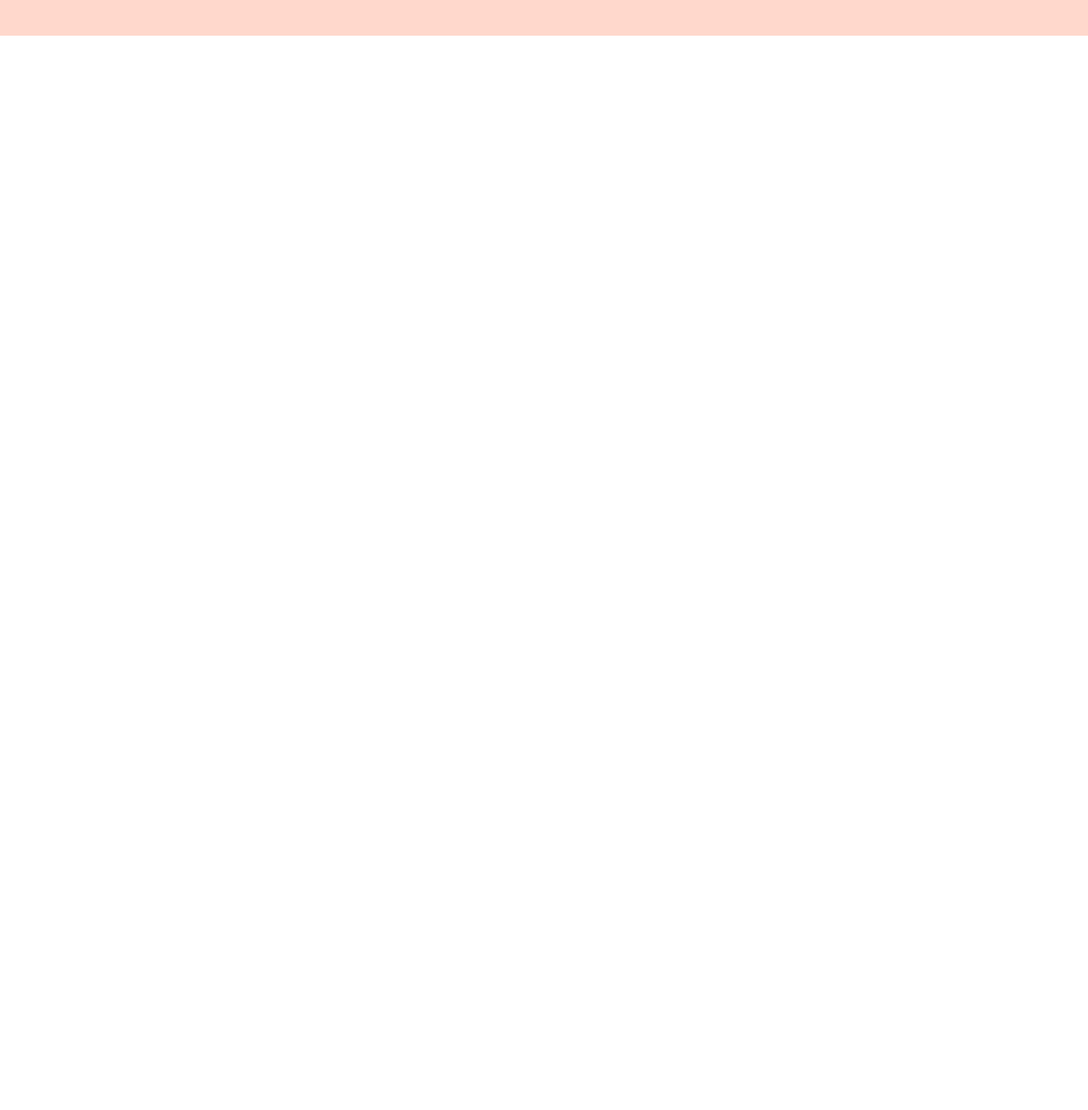
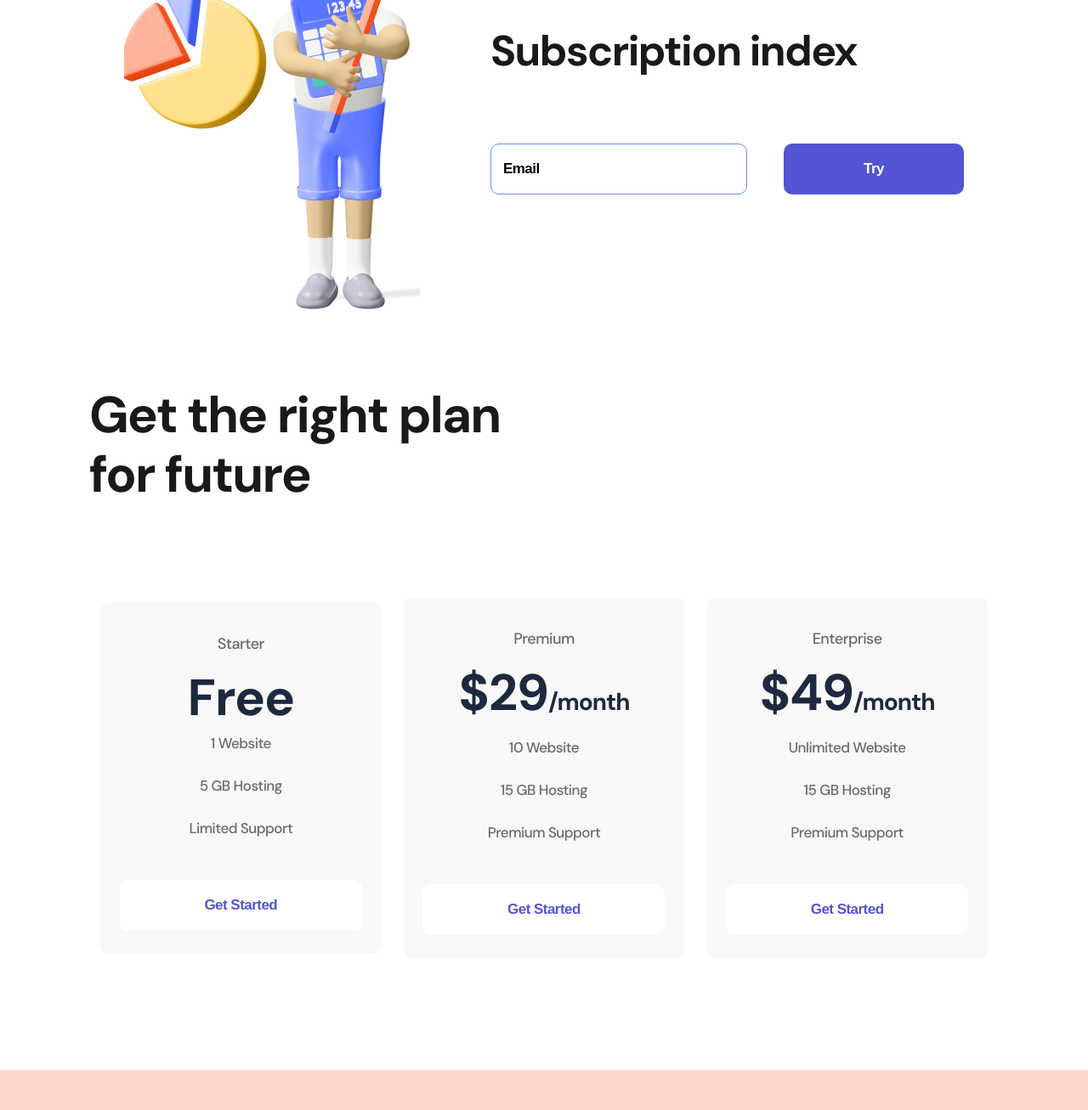
Before and after one commit to sgkocha/project, a plain HTML site: page index.html in a window 1280 px wide. Shown: the part 973-2280 px from the top of the page at 85% size. Before the commit the page ends 1015 px from the top, so only its background shows below. Drawn offline with Linux system fonts and the light colour scheme.

Commit message:
Project 0.3

```diff
--- a/css/style.css
+++ b/css/style.css
@@ -1,20 +1,25 @@
-*{
+* {
   margin: 0;
   padding: 0;
   font-size: 16px;
 }
 body {
-  font-family: 'DM Sans', sans-serif;
+  font-family: "DM Sans", sans-serif;
 }
 .container {
   max-width: 1070px;
   margin: 0 auto;
 }
-.header, .footer {
+.header,
+.footer {
   background-color: rgba(255, 113, 67, 0.27);
   padding: 38px 0 48px;
 }
-.header__flex, .footer__flex, .about{
+.header__flex,
+.footer__flex,
+.about,
+.subscribe,
+.plan__flex {
   display: flex;
   justify-content: space-around;
   align-items: center;
@@ -79,26 +84,124 @@ body {
   max-width: 410px;
   margin-bottom: 50px;
 }
-.button__violet{
-    background: #5454D4;
+.button__violet {
+  background: #5454d4;
 }
-.button__violet:hover{
+.button__violet:hover {
   background: #3434f3;
   transition: 500ms;
 }
-.button__transparent{
+.button__transparent {
   background: none;
-    color: #5454D4;
-    border: 1px solid #5454D4;
+  color: #5454d4;
+  border: 1px solid #5454d4;
   margin-left: 35px;
 }
-.button__transparent:hover{
+.button__transparent:hover {
   color: #a4a4cf;
   transition: 500ms;
 }
 .footer {
   padding: 53px 0;
 }
-.footer__logo{
+.footer__logo {
   margin-left: -100px;
 }
+.subscribe {
+  margin-bottom: 85px;
+}
+.subscribe__title {
+  font-style: normal;
+  font-weight: 700;
+  font-size: 50px;
+  line-height: 57px;
+  letter-spacing: -1.56316px;
+  color: #19191b;
+  margin-bottom: 80px;
+}
+.input {
+  width: 302px;
+  height: 60px;
+  border-radius: 10px;
+  border: 1px solid #7087ff;
+  padding-left: 14px;
+  box-sizing: border-box;
+  margin-right: 39px;
+}
+.input::placeholder,
+.input {
+  font-weight: 700;
+  font-size: 17px;
+  line-height: 22px;
+  letter-spacing: -0.531474px;
+  color: #000000;
+}
+.input:focus {
+  outline: none;
+}
+.plan {
+  margin-bottom: 132px;
+}
+.plan__title {
+  font-weight: bold;
+  font-size: 60px;
+  line-height: 70px;
+  letter-spacing: -1.87579px;
+  color: #19191b;
+  max-width: 504px;
+  margin-bottom: 110px;
+}
+.item {
+  width: 330px;
+  background: #f8f8f8;
+  border-radius: 10px;
+  text-align: center;
+  padding: 34px 0 27px;
+}
+.item:hover {
+  transition: 500ms;
+  background: #ff7143;
+  box-shadow: 0px 32px 34px rgba(255, 112, 59, 0.317827);
+}
+.item:hover .item__text,
+.item:hover .item__title,
+.item:hover .item__li {
+  transition: 500ms;
+  color: white;
+}
+.item__text {
+  font-size: 18px;
+  line-height: 28px;
+  letter-spacing: -0.562737px;
+  color: #696871;
+  margin-bottom: 22px;
+}
+.item__title {
+  font-weight: bold;
+  font-size: 60px;
+  line-height: 56px;
+  letter-spacing: -1.03448px;
+  color: #1d293f;
+}
+.item__title span {
+  font-size: 28px;
+  margin: 22px 0 28px;
+}
+.item__li {
+  list-style: none;
+  font-size: 17px;
+  line-height: 50px;
+  letter-spacing: -0.531474px;
+  color: #696871;
+}
+.button__item {
+  width: 285px;
+  background: white;
+  color: #5454d4;
+  margin-top: 36px;
+}
+
+.item:hover .button__item {
+  background-color: white;
+  transition: 500ms;
+}
--- a/index.html
+++ b/index.html
@@ -49,6 +49,54 @@
 			<img src="./img/firstmen.png" alt="firstmen">
 		</div>
 	</section>
+	<section class="container subscribe">
+		<div>
+			<img src="./img/secondmen.png" alt="second men">
+		</div>
+		<div>
+			<h2 class="subscribe__title">Subscription index</h2>
+			<form>
+				<input type="email" class="input" placeholder="Email">
+				<button class="button button__violet">Try</button>
+			</form>
+		</div>
+	</section>
+	<section class="container plan">
+		<h2 class="plan__title">Get the right plan for future</h2>
+		<div class="plan__flex">
+			<div class="item">
+				<p class="item__text">Starter</p>
+				<h3 class="item__title">Free</h3>
+				<ul>
+					<li class="item__li">1 Website</li>
+					<li class="item__li">5 GB Hosting</li>
+					<li class="item__li">Limited Support</li>
+				</ul>
+				<button class="button button__item">Get Started</button>
+			</div>
+			<div class="item">
+				<p class="item__text">Premium</p>
+				<h3 class="item__title">$29<span>/month</span></h3>
+				<ul>
+					<li class="item__li">10 Website</li>
+					<li class="item__li">15 GB Hosting</li>
+					<li class="item__li">Premium Support</li>
+				</ul>
+				<button class="button button__item">Get Started</button>
+			</div>
+			<div class="item">
+				<p class="item__text">Enterprise</p>
+				<h3 class="item__title">$49<span>/month</span></h3>
+				<ul>
+					<li class="item__li">Unlimited Website</li>
+					<li class="item__li">15 GB Hosting</li>
+					<li class="item__li">Premium Support</li>
+				</ul>
+				<button class="button button__item">Get Started</button>
+			</div>
+		</div>
+
+	</section>
 	<footer class="footer">
 		<div class="container footer__flex">
 			<div class="footer__logo">
```
Also changed, not shown: img/secondmen.png (added). Lines whose indentation alone changed are shown as unchanged.
